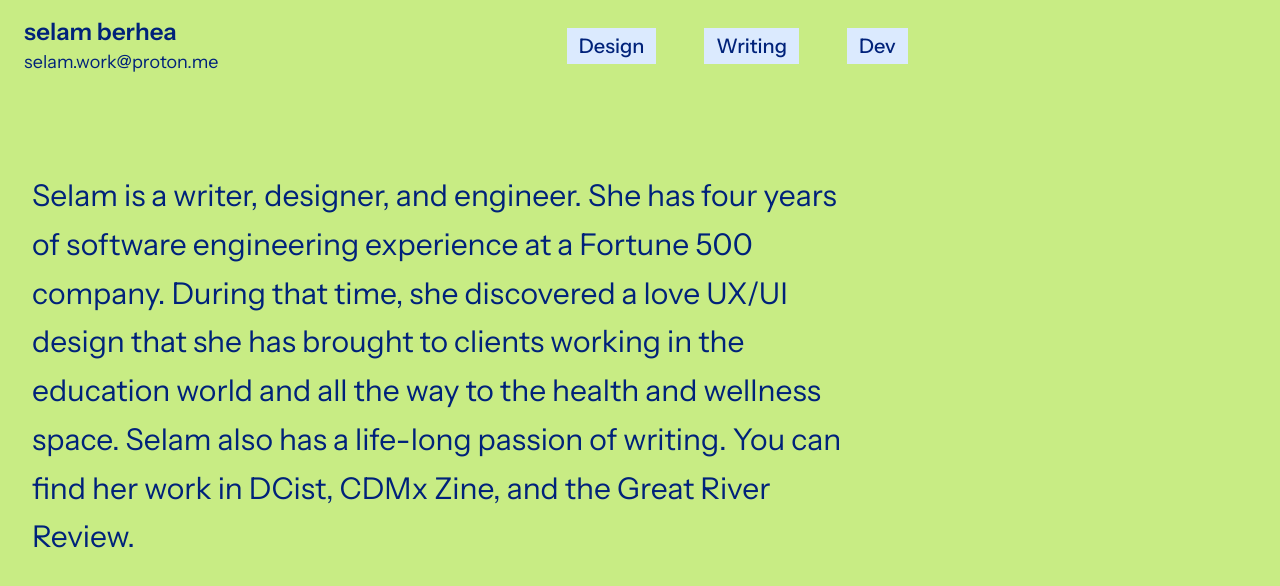
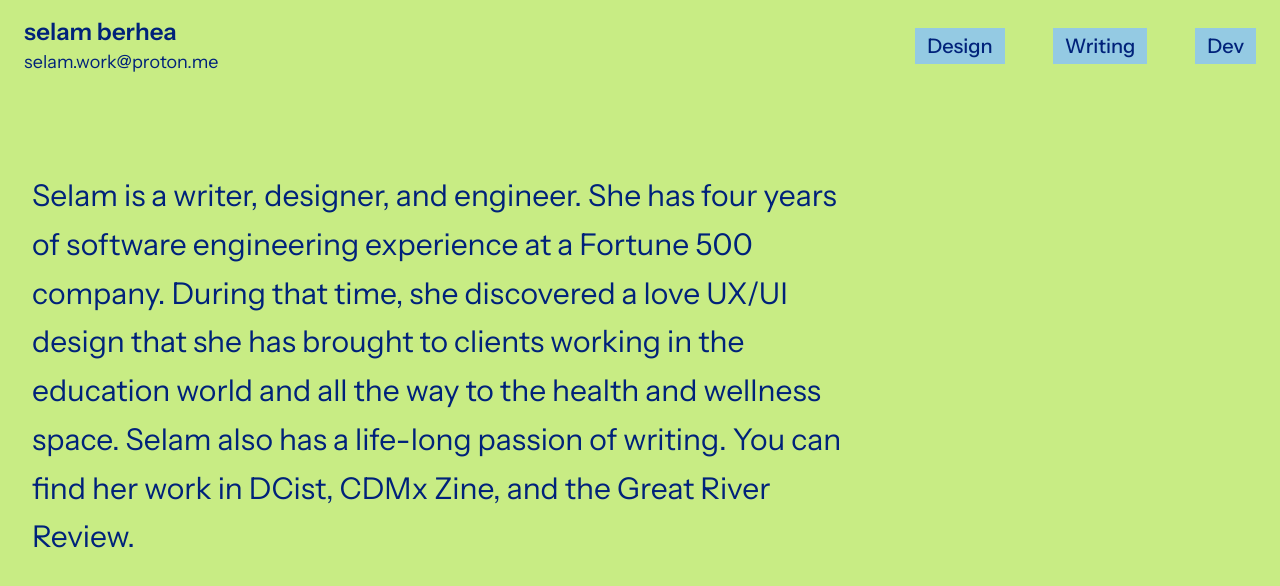
Before and after one commit to sberhea/portfolio, a Next.js app: page / in a window 1280 px wide. Shown: the top 586 px of the page. Built offline with nearby package versions, Linux system fonts and the light colour scheme.

Commit message:
chore: refactor nav bar and adjust font/color styling

```diff
--- a/src/app/page.tsx
+++ b/src/app/page.tsx
@@ -4,18 +4,9 @@ import Hero from "@/components/Hero";
 export default function HomePage() {
   return (
     <main className="">
-       <header className="flex justify-between items-center px-6 py-4">
-        {/* Left side - Name and Email */}
-        <div className="flex flex-col">
-          <h1 className="text-2xl font-semibold">selam berhea</h1>
-          <p className="text-lg">selam.work@proton.me</p>
-        </div>
-
        {/* Navbar */}
         <Navbar />
 
-        <div className="flex"></div>
-      </header>
 
       {/* Page content */}
       <div className="max-w-4xl py-12">
--- a/src/components/Hero.tsx
+++ b/src/components/Hero.tsx
@@ -2,7 +2,7 @@ const Hero = ({}) => {
   return (
     <section className="p-8">
       {/* Bio */}
-      <p className="text-3xl leading-relaxed" style={{ fontFamily: 'Instrument Sans, system-ui, -apple-system, sans-serif' }}>
+      <p className="text-3xl leading-relaxed font-normal font-sans">
         Selam is a writer, designer, and engineer. She has four years of software engineering experience at a Fortune 500 company.
         During that time, she discovered a love UX/UI design that she has
         brought to clients working in the education world and all the way to the health and wellness space.
--- a/src/components/Navbar.tsx
+++ b/src/components/Navbar.tsx
@@ -2,26 +2,32 @@
 
 const Navbar = () => {
   return (
+    <header className="flex justify-between items-center px-6 py-4">
+        <div className="flex flex-col">
+            <h1 className="text-2xl font-semibold">selam berhea</h1>
+            <p className="text-lg">selam.work@proton.me</p>
+            </div>
         <nav className="flex justify-evenly gap-x-12">
             <a
-            href="#design"
-            className="px-3 py-1 text-xl font-medium bg-blue-100 hover:bg-yellow-200 transition-colors duration-200"
+                href="/design"
+                className="px-3 py-1 text-xl font-medium bg-navActive hover:bg-navHover transition-colors duration-200"
             >
                 Design
             </a>
             <a
-            href="#writing"
-            className="px-3 py-1 text-xl font-medium  bg-blue-100 hover:bg-yellow-200 transition-colors duration-200"
+                href="/writing"
+                className="px-3 py-1 text-xl font-medium  bg-navActive hover:bg-navHover transition-colors duration-200"
             >
                 Writing
             </a>
             <a
-            href="#dev"
-            className="px-3 py-1 text-xl font-medium bg-blue-100 hover:bg-yellow-200 transition-colors duration-200"
+                href="/dev"
+                className="px-3 py-1 text-xl font-medium bg-navActive hover:bg-navHover transition-colors duration-200"
             >
                 Dev
             </a>
             </nav>
+    </header>
   );
 };
 
--- a/tailwind.config.js
+++ b/tailwind.config.js
@@ -7,9 +7,14 @@ const config = {
   ],
   theme: {
     extend: {
+      fontFamily: {
+        'sans': ['var(--font-instrument-sans)', 'system-ui', 'sans-serif'],
+      },
       colors: {
         background: "var(--background)",
         foreground: "var(--foreground)",
+        navActive: "#94CAE3",
+        navHover: "#FFF460",
       },
     },
   },
```
Lines whose indentation alone changed are shown as unchanged.
